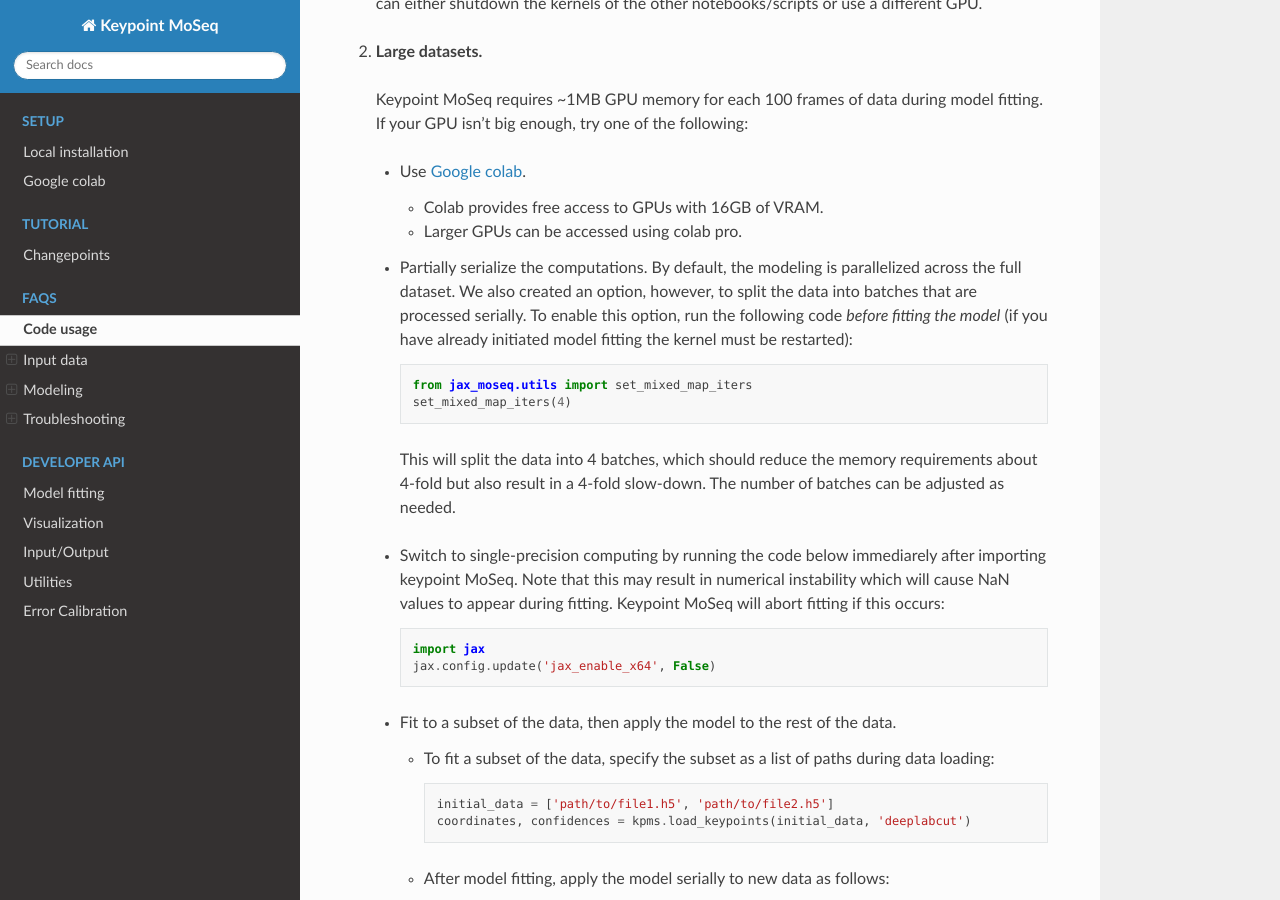
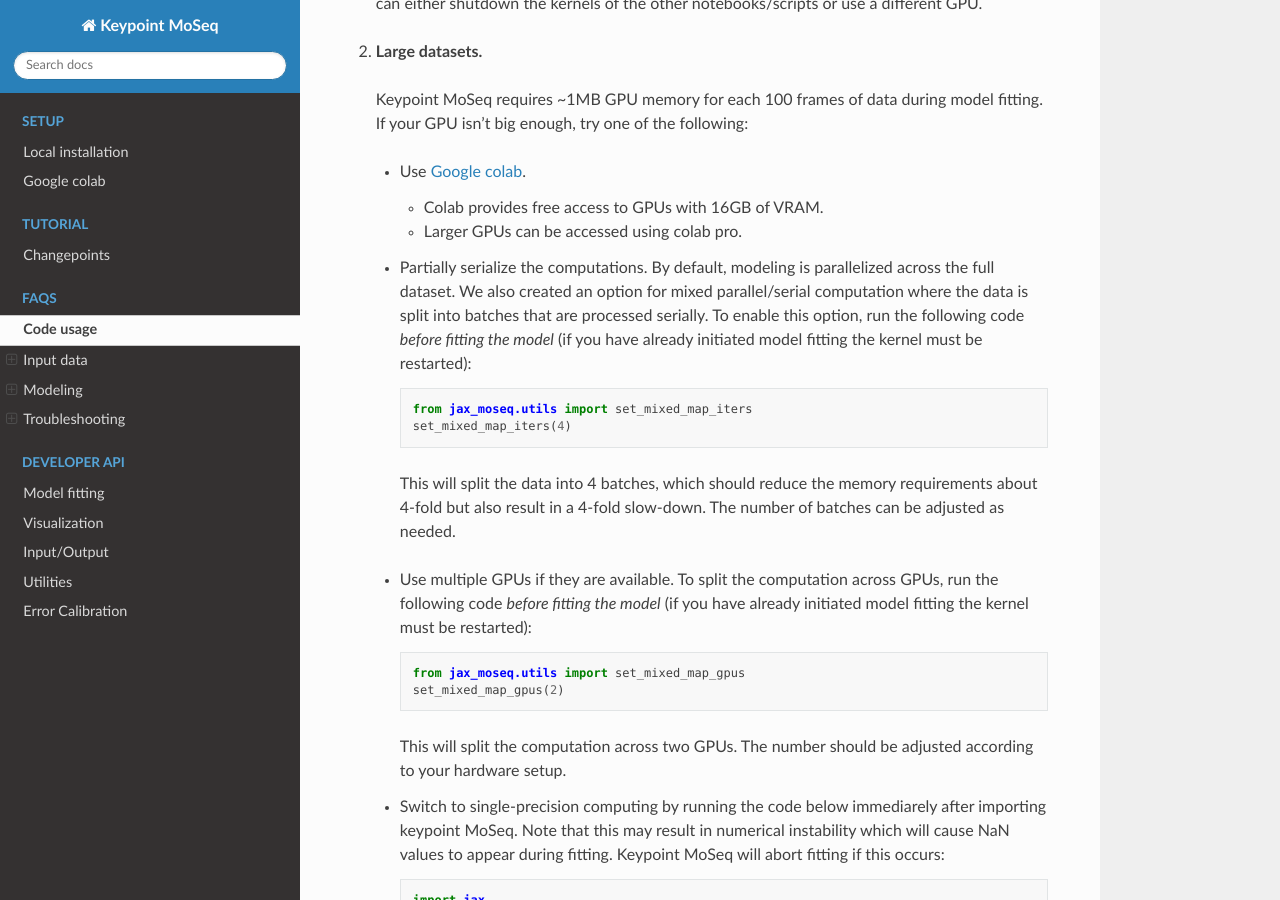
Before and after one commit to dattalab/keypoint-moseq, a Sphinx documentation site: the page built from docs/source/FAQs.rst, in a window 1280 px wide and 900 px high, scrolled down 6481 px. Built offline with Sphinx 7.4.7 and the Read the Docs theme 2.0.0, drawn with Linux system fonts in a browser that asks for light colours; pages that are not in the unit, such as notebooks, are missing from menus.

Commit message:
docs updates and bump jax-moseq version dependency

```diff
--- a/docs/source/FAQs.rst
+++ b/docs/source/FAQs.rst
@@ -221,12 +221,22 @@ There are two main causes of GPU out of memory (OOM) errors:
 
     - Larger GPUs can be accessed using colab pro.
 
-  - Partially serialize the computations. By default, the modeling is parallelized across the full dataset. We also created an option, however, to split the data into batches that are processed serially. To enable this option, run the following code *before fitting the model* (if you have already initiated model fitting the kernel must be restarted)::
+
+  - Partially serialize the computations. By default, modeling is parallelized across the full dataset. We also created an option for mixed parallel/serial computation where the data is split into batches that are processed serially. To enable this option, run the following code *before fitting the model* (if you have already initiated model fitting the kernel must be restarted)::
 
       from jax_moseq.utils import set_mixed_map_iters
       set_mixed_map_iters(4)
 
    This will split the data into 4 batches, which should reduce the memory requirements about 4-fold but also result in a 4-fold slow-down. The number of batches can be adjusted as needed.
+
+
+  - Use multiple GPUs if they are available. To split the computation across GPUs, run the following code *before fitting the model* (if you have already initiated model fitting the kernel must be restarted)::
+
+      from jax_moseq.utils import set_mixed_map_gpus
+      set_mixed_map_gpus(2)
+
+    This will split the computation across two GPUs. The number should be adjusted according to your hardware setup.
+
 
   - Switch to single-precision computing by running the code below immediarely after importing keypoint MoSeq. Note that this may result in numerical instability which will cause NaN values to appear during fitting. Keypoint MoSeq will abort fitting if this occurs::
 
@@ -255,6 +265,7 @@ There are two main causes of GPU out of memory (OOM) errors:
             data = kpms.format_data(coordinates, confidences, **config())
             results = kpms.apply_model(model, pca, data, metadata, project_dir, model_name)
 
+
 NaNs during fitting
 -------------------
 
--- a/setup.cfg
+++ b/setup.cfg
@@ -36,7 +36,7 @@ install_requires =
     ipywidgets==7.5.1
     tabulate
     jaxtyping==0.2.14
-    jax-moseq==0.0.3
+    jax-moseq==0.0.5
 
 [options.package_data]
 * = *.md
```
Also changed, not shown: docs/keypoint_moseq_colab.ipynb.
